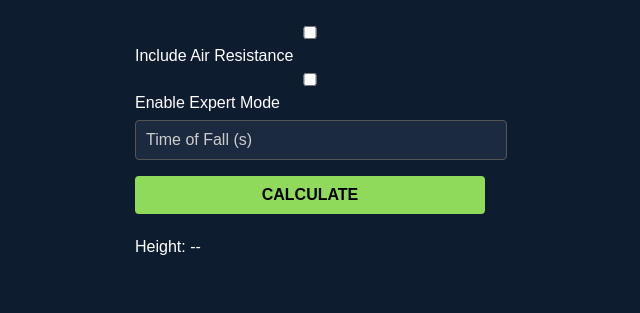
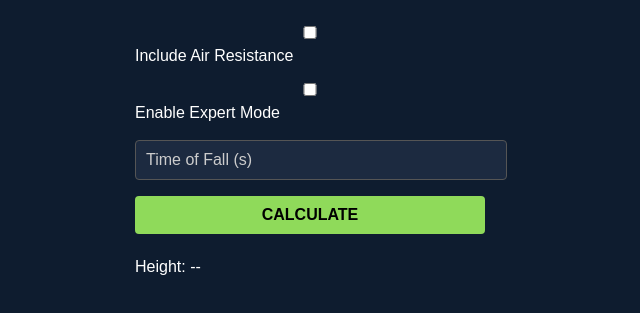
Before and after one commit to AndresCap99/HeightX, a plain HTML site: page index.html in a window 1280 px wide. Shown: the part 97-410 px from the top of the page, without its empty margins (330-970 px from the left). Drawn offline with Linux system fonts and the light colour scheme.

Commit message:
Add files via upload

```diff
--- a/index.html
+++ b/index.html
@@ -10,11 +10,17 @@
 </head>
 <body>
   <div class="container">
-    <h1><img src="icon.png" alt="Hx" style="height: 40px; vertical-align: middle;"> HeightX</h1>
-    <label><input type="checkbox" id="air" /> Include Air Resistance</label><br />
-    <label><input type="checkbox" id="expertMode" /> Enable Expert Mode</label><br />
+    <h1><img src="icon.png" alt="Hx"> HeightX</h1>
+
+    <div class="checkbox-group">
+      <label><input type="checkbox" id="air"> Include Air Resistance</label>
+    </div>
+    <div class="checkbox-group">
+      <label><input type="checkbox" id="expertMode"> Enable Expert Mode</label>
+    </div>
+
     <input type="number" id="time" placeholder="Time of Fall (s)" />
-    <button onclick="calculateHeight()">CALCULATE</button>
+    <button id="calculateBtn" onclick="calculateHeight()">CALCULATE</button>
     <p id="output">Height: --</p>
 
     <div id="expertFeatures" style="display:none;">
--- a/style.css
+++ b/style.css
@@ -42,3 +42,7 @@ h1 img {
   vertical-align: middle;
   margin-right: 10px;
 }
+
+.checkbox-group {
+  margin: 10px 0;
+}
```
